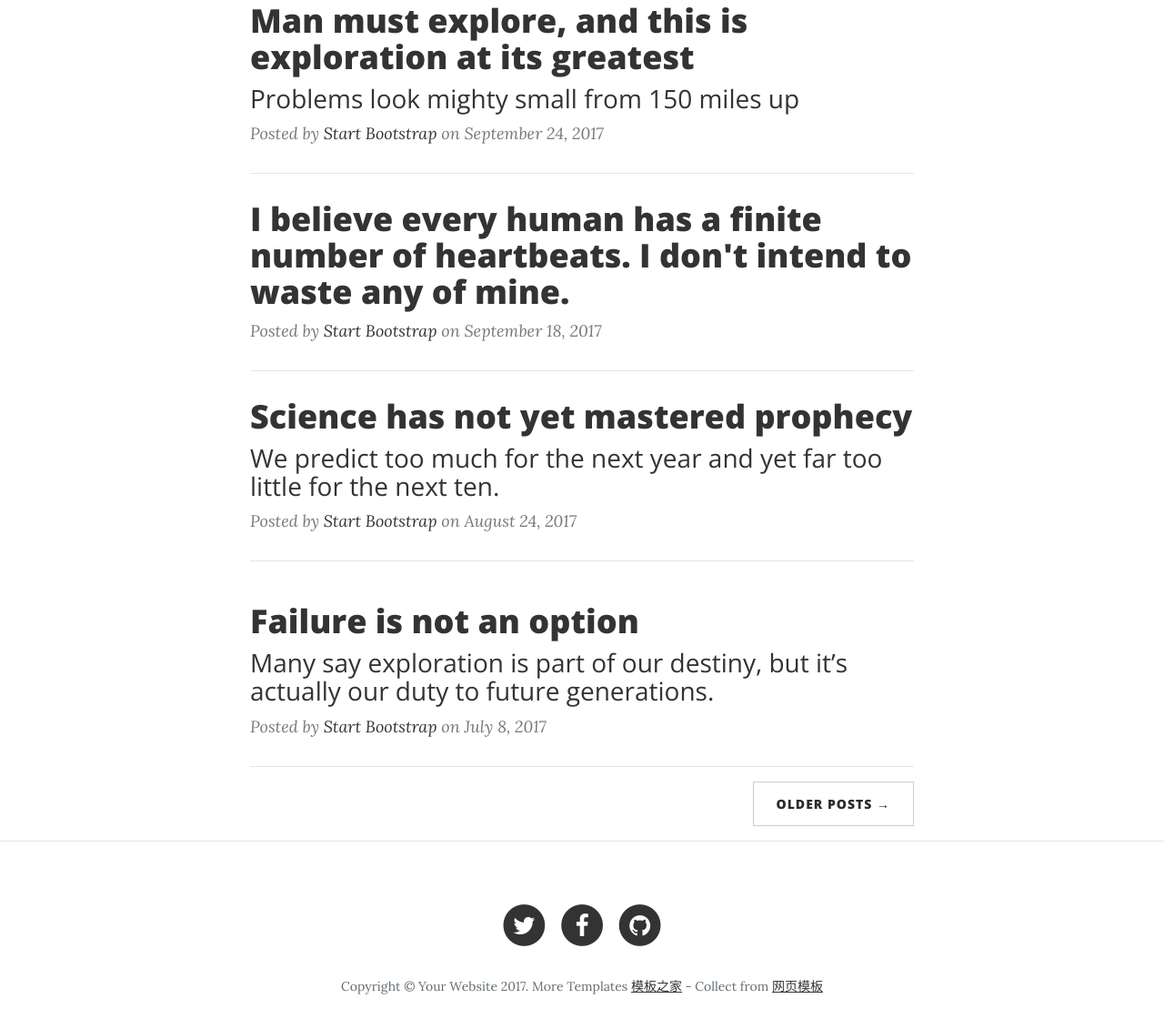
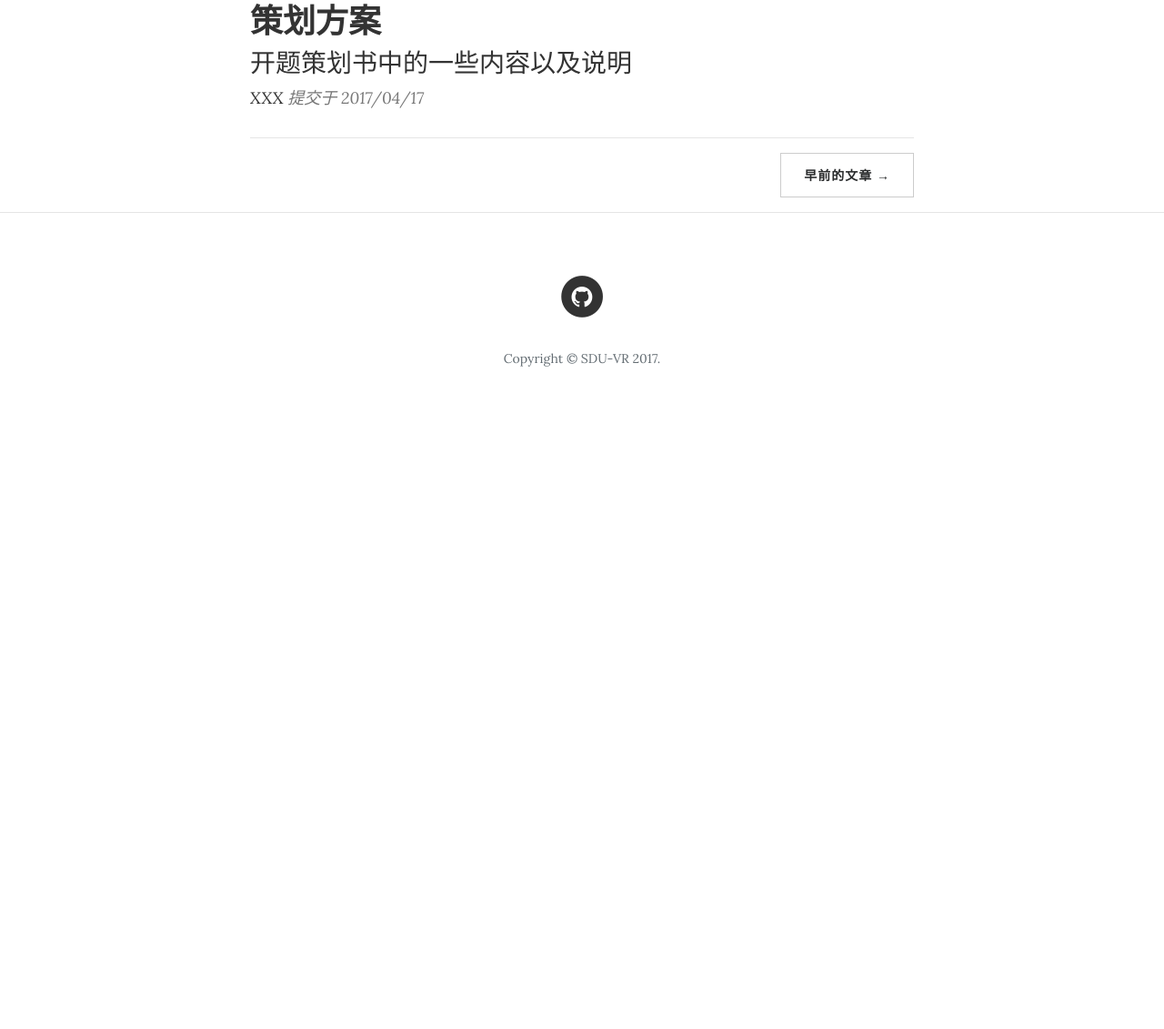
Before and after one commit to SDU-VR/sdu-vr.github.io, a website: page index.html in a window 1280 px wide. Shown: the part 501-1632 px from the top of the page at 91% size. After the commit the page ends 971 px from the top, so only its background shows below. Drawn offline with nearby package versions, Linux system fonts and the light colour scheme.

Commit message:
可以上线了（误

```diff
--- a/index.html
+++ b/index.html
@@ -8,7 +8,7 @@
     <meta name="description" content="">
     <meta name="author" content="">
 
-    <title>Clean Blog - Start Bootstrap Theme</title>
+    <title>SDU-VR</title>
 
     <!-- Bootstrap Core CSS -->
     <link href="lib/bootstrap/css/bootstrap.min.css" rel="stylesheet">
@@ -44,20 +44,17 @@
             <button class="navbar-toggler navbar-toggler-right" type="button" data-toggle="collapse" data-target="#navbarResponsive" aria-controls="navbarResponsive" aria-expanded="false" aria-label="Toggle navigation">
                 Menu <i class="fa fa-bars"></i>
             </button>
-            <a class="navbar-brand page-scroll" href="index.html">Start Bootstrap</a>
+            <a class="navbar-brand page-scroll" href="index.html">SDU-VR</a>
             <div class="collapse navbar-collapse" id="navbarResponsive">
                 <ul class="navbar-nav ml-auto">
                     <li class="nav-item">
-                        <a class="nav-link page-scroll" href="index.html">Home</a>
+                        <a class="nav-link page-scroll" href="#">Home</a>
                     </li>
                     <li class="nav-item">
-                        <a class="nav-link page-scroll" href="about.html">About</a>
+                        <a class="nav-link page-scroll" href="#">Members</a>
                     </li>
                     <li class="nav-item">
-                        <a class="nav-link page-scroll" href="post.html">Sample Post</a>
-                    </li>
-                    <li class="nav-item">
-                        <a class="nav-link page-scroll" href="contact.html">Contact</a>
+                        <a class="nav-link page-scroll" href="#">Contact</a>
                     </li>
                 </ul>
             </div>
@@ -70,8 +67,8 @@
             <div class="row">
                 <div class="col-lg-8 offset-lg-2 col-md-10 offset-md-1">
                     <div class="site-heading">
-                        <h1>Clean Blog</h1>
-                        <span class="subheading">A Blog Theme by Start Bootstrap</span>
+                        <h1>SDU-VR</h1>
+                        <span class="subheading">山东大学软件学院三区虚拟现实游览项目</span>
                     </div>
                 </div>
             </div>
@@ -85,52 +82,18 @@
                 <div class="post-preview">
                     <a href="post.html">
                         <h2 class="post-title">
-                            Man must explore, and this is exploration at its greatest
+                            策划方案
                         </h2>
                         <h3 class="post-subtitle">
-                            Problems look mighty small from 150 miles up
+                            开题策划书中的一些内容以及说明
                         </h3>
                     </a>
-                    <p class="post-meta">Posted by <a href="#">Start Bootstrap</a> on September 24, 2017</p>
+                    <p class="post-meta"><a href="#">XXX</a> 提交于 2017/04/17</p>
                 </div>
-                <hr>
-                <div class="post-preview">
-                    <a href="post.html">
-                        <h2 class="post-title">
-                            I believe every human has a finite number of heartbeats. I don't intend to waste any of mine.
-                        </h2>
-                    </a>
-                    <p class="post-meta">Posted by <a href="#">Start Bootstrap</a> on September 18, 2017</p>
-                </div>
-                <hr>
-                <div class="post-preview">
-                    <a href="post.html">
-                        <h2 class="post-title">
-                            Science has not yet mastered prophecy
-                        </h2>
-                        <h3 class="post-subtitle">
-                            We predict too much for the next year and yet far too little for the next ten.
-                        </h3>
-                    </a>
-                    <p class="post-meta">Posted by <a href="#">Start Bootstrap</a> on August 24, 2017</p>
-                </div>
-                <hr>
-                <div class="copyrights">Collect from <a href="http://www.cssmoban.com/"  title="网站模板">网站模板</a></div>
-                <div class="post-preview">
-                    <a href="post.html">
-                        <h2 class="post-title">
-                            Failure is not an option
-                        </h2>
-                        <h3 class="post-subtitle">
-                            Many say exploration is part of our destiny, but it’s actually our duty to future generations.
-                        </h3>
-                    </a>
-                    <p class="post-meta">Posted by <a href="#">Start Bootstrap</a> on July 8, 2017</p>
-                </div>
-                <hr>
+                <hr />
                 <!-- Pager -->
                 <div class="clearfix">
-                    <a class="btn btn-secondary float-right" href="#">Older Posts &rarr;</a>
+                    <a class="btn btn-secondary float-right" href="#">早前的文章 &rarr;</a>
                 </div>
             </div>
         </div>
@@ -148,28 +111,12 @@
                             <a href="#">
                                 <span class="fa-stack fa-lg">
                                     <i class="fa fa-circle fa-stack-2x"></i>
-                                    <i class="fa fa-twitter fa-stack-1x fa-inverse"></i>
-                                </span>
-                            </a>
-                        </li>
-                        <li class="list-inline-item">
-                            <a href="#">
-                                <span class="fa-stack fa-lg">
-                                    <i class="fa fa-circle fa-stack-2x"></i>
-                                    <i class="fa fa-facebook fa-stack-1x fa-inverse"></i>
-                                </span>
-                            </a>
-                        </li>
-                        <li class="list-inline-item">
-                            <a href="#">
-                                <span class="fa-stack fa-lg">
-                                    <i class="fa fa-circle fa-stack-2x"></i>
                                     <i class="fa fa-github fa-stack-1x fa-inverse"></i>
                                 </span>
                             </a>
                         </li>
                     </ul>
-                    <p class="copyright text-muted">Copyright &copy; Your Website 2017. More Templates <a href="http://www.cssmoban.com/" target="_blank" title="模板之家">模板之家</a> - Collect from <a href="http://www.cssmoban.com/" title="网页模板" target="_blank">网页模板</a></p>
+                    <p class="copyright text-muted">Copyright &copy; SDU-VR 2017.</p>
                 </div>
             </div>
         </div>
```
